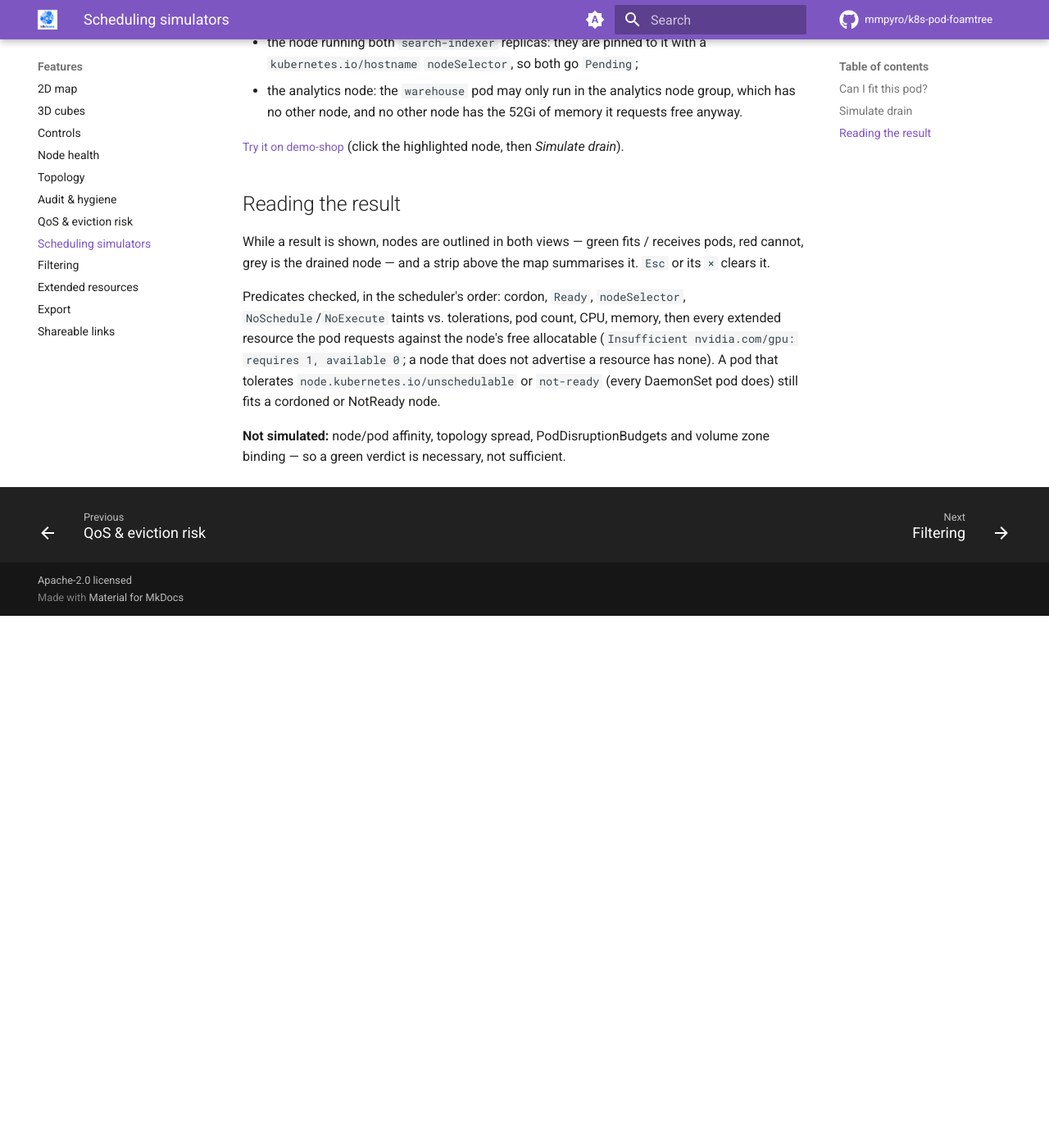
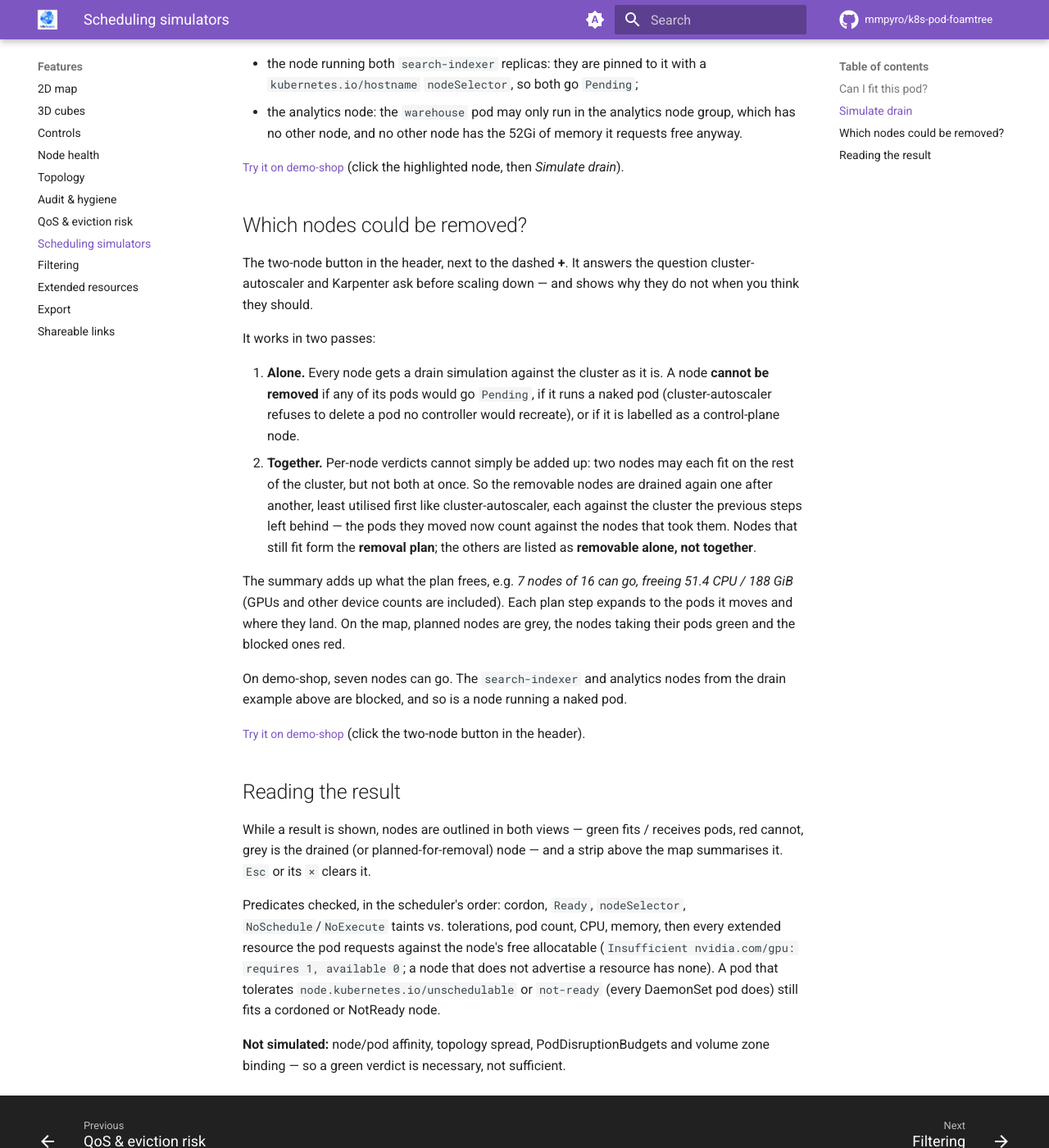
Before and after one commit to mmpyro/k8s-pod-foamtree, an MkDocs documentation site: the page built from docs/simulators.md, in a window 1280 px wide and 1400 px high, scrolled down 1857 px. Shown: the whole window at 82% size. Built offline with MkDocs 1.6.1 and Material for MkDocs 9.7.7, drawn with Linux system fonts in a browser that asks for light colours; comment, search, counter and statistics services are not loaded; before the commit the page ends 2608 px from its top, so only the background shows below that; some of the changed text lies outside the part shown.

Commit message:
Document the consolidation finder (#63)
Co-authored-by: Cursor <cursoragent@cursor.com>

```diff
--- a/docs/simulators.md
+++ b/docs/simulators.md
@@ -1,7 +1,7 @@
 # Scheduling simulators
 
-Two dry runs of the kube-scheduler's filter phase, against each node's free **allocatable** capacity (allocatable minus
-the requests of the pods already bound there). Neither touches the cluster.
+Dry runs of the kube-scheduler's filter phase, against each node's free **allocatable** capacity (allocatable minus
+the requests of the pods already bound there). None of them touches the cluster.
 
 <figure class="k8sfoam-embed k8sfoam-embed-tall">
   <iframe src="../demo/index.html?embed=1#ctx=gke_demo-ml_us-central1_ml-training&metric=nvidia.com%2Fgpu" loading="lazy" title="k8sfoams demo of the GPU cluster for the scheduling simulators"></iframe>
@@ -41,10 +41,35 @@ Every node of every demo cluster has its drain precomputed. On demo-shop, most d
 [Try it on demo-shop](demo/index.html#q=search-indexer){ .k8s-try target=_blank } (click the highlighted node, then
 *Simulate drain*).
 
+## Which nodes could be removed?
+
+The two-node button in the header, next to the dashed **+**. It answers the question cluster-autoscaler and Karpenter
+ask before scaling down — and shows why they do not when you think they should.
+
+It works in two passes:
+
+1. **Alone.** Every node gets a drain simulation against the cluster as it is. A node **cannot be removed** if any of
+   its pods would go `Pending`, if it runs a naked pod (cluster-autoscaler refuses to delete a pod no controller would
+   recreate), or if it is labelled as a control-plane node.
+2. **Together.** Per-node verdicts cannot simply be added up: two nodes may each fit on the rest of the cluster, but
+   not both at once. So the removable nodes are drained again one after another, least utilised first like
+   cluster-autoscaler, each against the cluster the previous steps left behind — the pods they moved now count
+   against the nodes that took them. Nodes that still fit form the **removal plan**; the others are listed as
+   **removable alone, not together**.
+
+The summary adds up what the plan frees, e.g. *7 nodes of 16 can go, freeing 51.4 CPU / 188 GiB* (GPUs and other
+device counts are included). Each plan step expands to the pods it moves and where they land. On the map, planned
+nodes are grey, the nodes taking their pods green and the blocked ones red.
+
+On demo-shop, seven nodes can go. The `search-indexer` and analytics nodes from the drain example above are blocked,
+and so is a node running a naked pod.
+
+[Try it on demo-shop](demo/index.html){ .k8s-try target=_blank } (click the two-node button in the header).
+
 ## Reading the result
 
 While a result is shown, nodes are outlined in both views — green fits / receives pods, red cannot, grey is the drained
-node — and a strip above the map summarises it. `Esc` or its `×` clears it.
+(or planned-for-removal) node — and a strip above the map summarises it. `Esc` or its `×` clears it.
 
 Predicates checked, in the scheduler's order: cordon, `Ready`, `nodeSelector`, `NoSchedule`/`NoExecute` taints vs.
 tolerations, pod count, CPU, memory, then every extended resource the pod requests against the node's free allocatable
```
Also changed, not shown: docs/http-api.md (+1 -0 lines).
